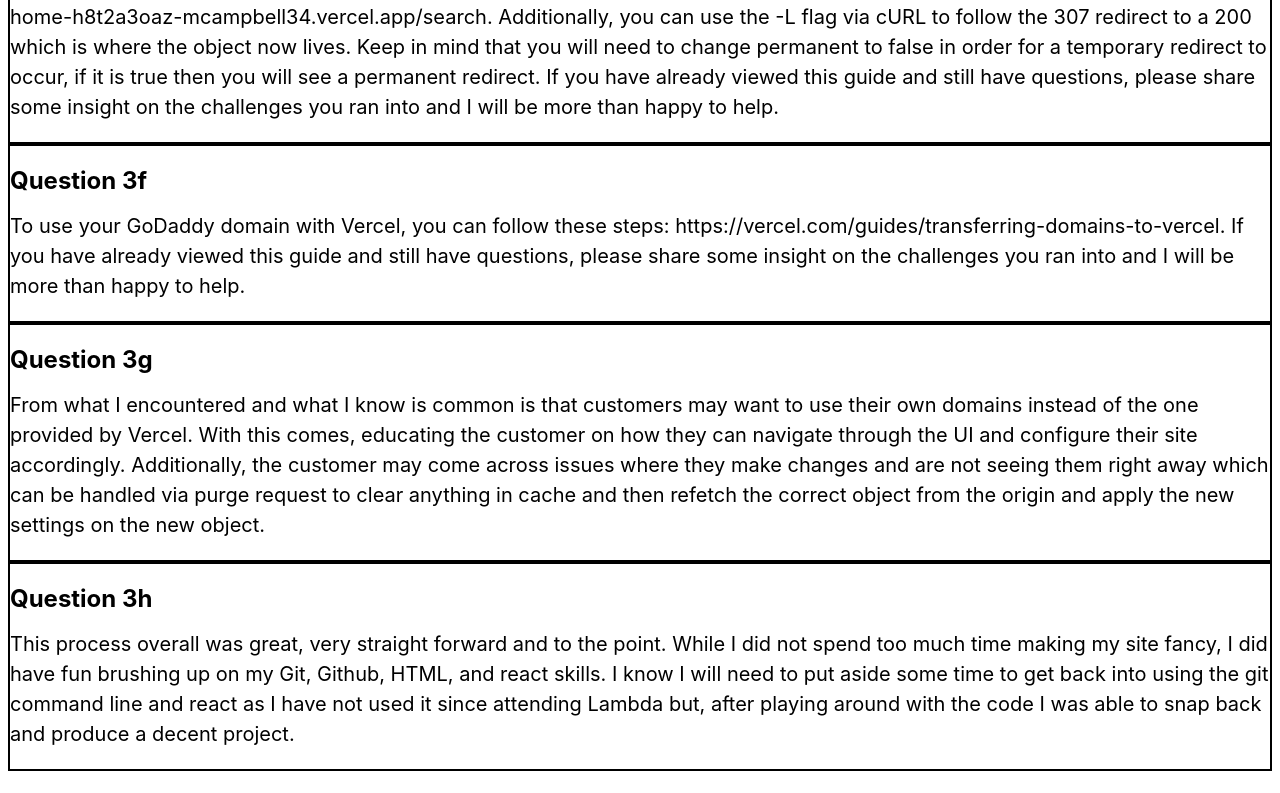
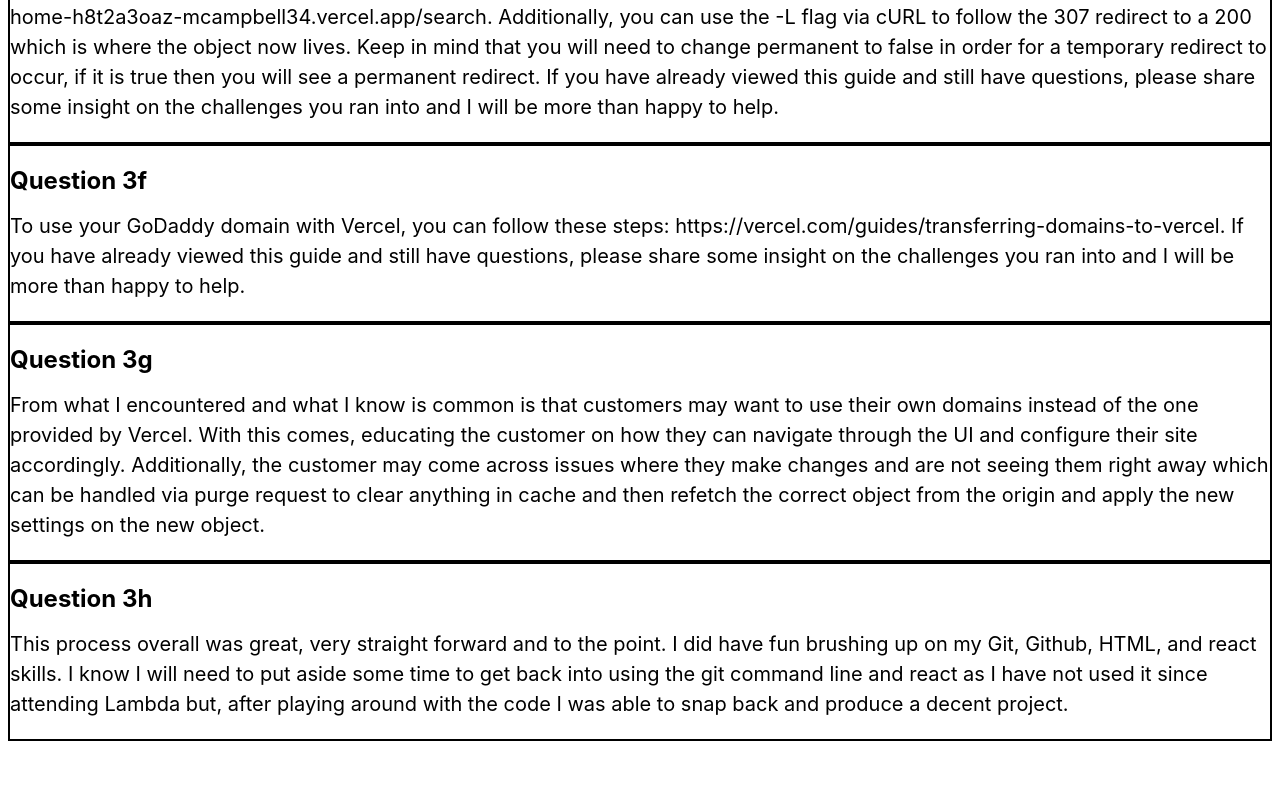
Before and after one commit to mcampbell34/Marcus-Take-Home, a Next.js app: page / in a window 1280 px wide. Shown: the part 1101-1894 px from the top of the page. After the commit the page ends 1864 px from the top, so only its background shows below. Built offline with nearby package versions, Linux system fonts and the light colour scheme.

Commit message:
Corrected 3c

```diff
--- a/pages/index.js
+++ b/pages/index.js
@@ -105,7 +105,7 @@
            <a className={styles.card}>
            <h2>Question 3h</h2>
             <p>
-            This process overall was great, very straight forward and to the point. While I did not spend too much time making my site fancy, I did have fun brushing up on my Git, Github, HTML, and react skills. I know I will need to put aside some time to get back into using the git command line and react as I have not used it since attending Lambda but, after playing around with the code I was able to snap back and produce a decent project.
+            This process overall was great, very straight forward and to the point. I did have fun brushing up on my Git, Github, HTML, and react skills. I know I will need to put aside some time to get back into using the git command line and react as I have not used it since attending Lambda but, after playing around with the code I was able to snap back and produce a decent project.
             </p>
           </a>
         </div>
```
